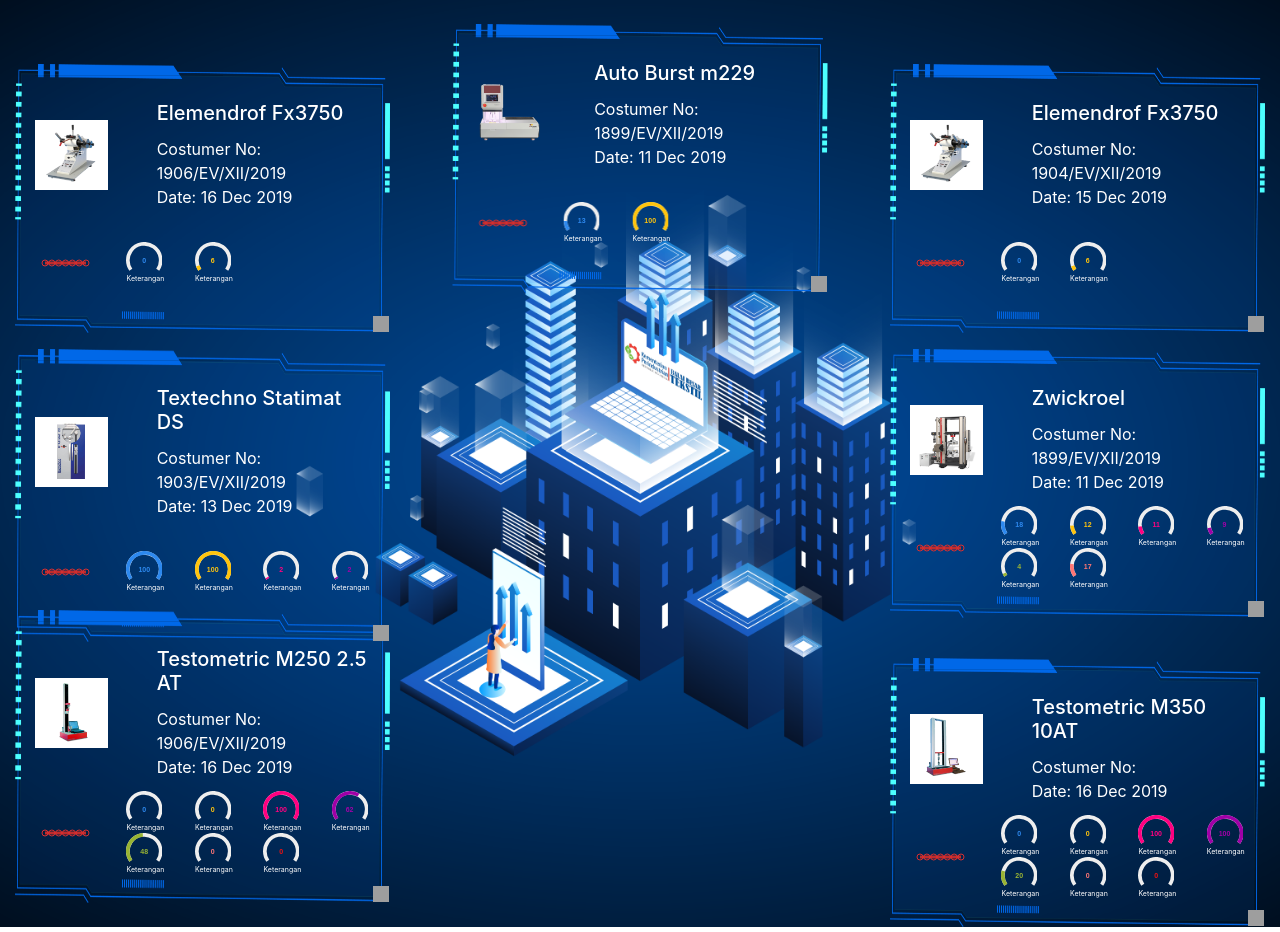
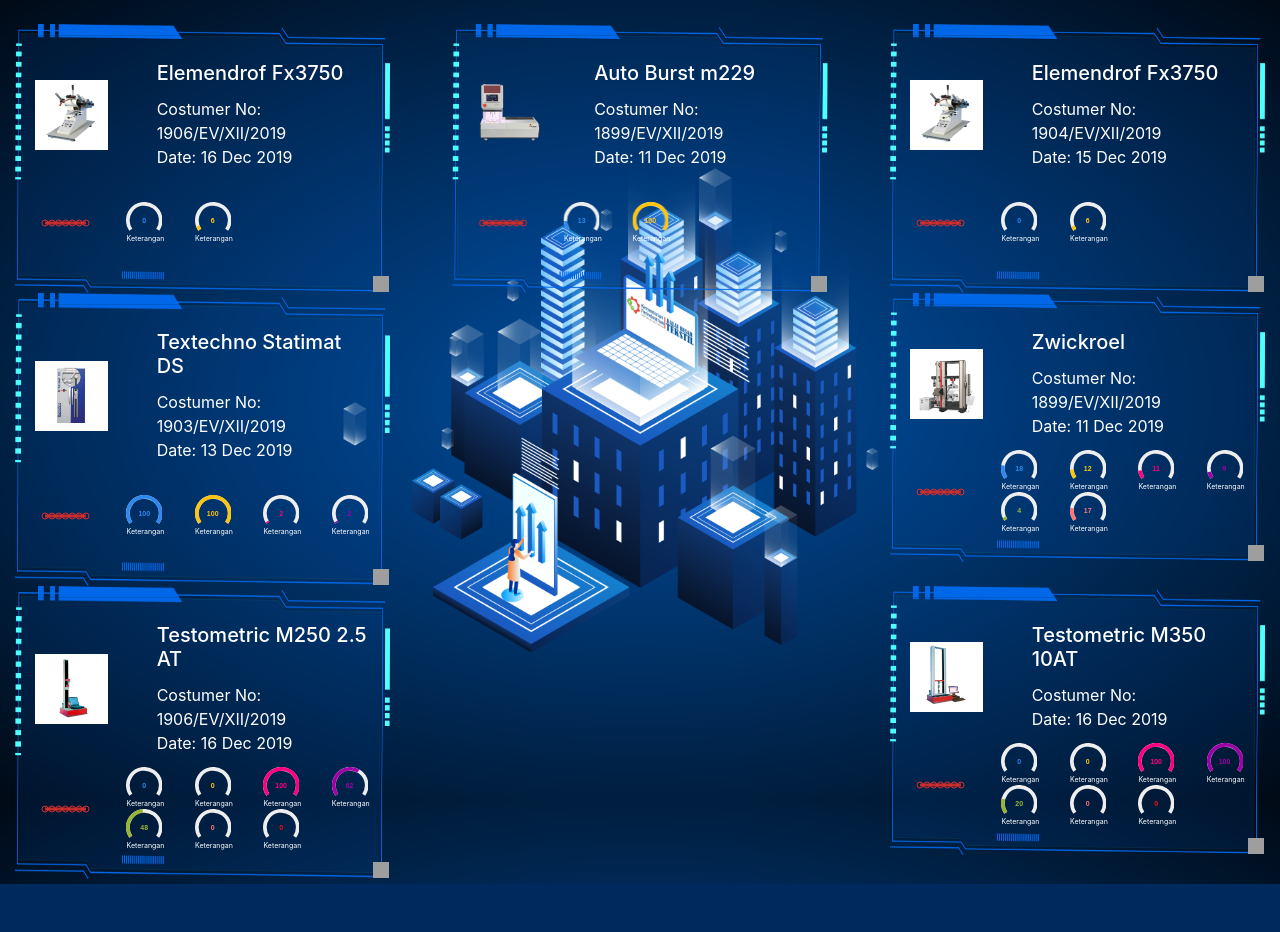
Before and after one commit to habibsyuhada/mesin, a PHP site: page / in a window 1280 px wide. After the commit the page ends 884 px from the top, so only its background shows below. Run offline with PHP 8.4, Linux system fonts and the light colour scheme; data comes from the database, SQL or seed files in the repository; grey boxes are pictures that could not be loaded.

Commit message:
Update fix position and put parallax effect

```diff
--- a/dist/css/style.css
+++ b/dist/css/style.css
@@ -4,10 +4,11 @@ body{
 	background-repeat: no-repeat;
 	background-position: center;
 	color: #fff;
+  background-attachment: fixed;
 }
 .container-fluid{
 	width: 100%;
-	height: 100vh;
+	min-height: 100vh;
 }
 .folder{
 	width: 100%;
--- a/index.php
+++ b/index.php
@@ -89,31 +89,31 @@
 			  	float: both;
 			  }
 			  #folder2{
-			  	top : 5vh;
+			  	/*top : 5vh;*/
 					left: -30%;
 					position: relative;
 			  }
 			  #folder2b{
 			  	float: right;
-			  	top : 5vh;
+			  	/*top : 5vh;*/
 			  	position: relative;
 			  }
 			  #folder3{
-			  	top : -1vh;
+			  	/*top : -1vh;*/
 			  	position: relative;
 			  }
 			  #folder3b{
 			  	float: right;
-			  	top : 5vh;
+			  	/*top : 5vh;*/
 			  	position: relative;
 			  }
 			  #folder4{
-			  	top : 5vh;
+			  	/*top : 5vh;*/
 			  	position: relative;
 			  }
 			  #folder5{
 			  	float: right;
-			  	top : 5vh;
+			  	/*top : 5vh;*/
 			  	position: relative;
 			  }
 			  .clear{
@@ -126,7 +126,7 @@
 		<div class="container-fluid">
 			<br>
 
-			<div id="folder1" class="folder folder-25 card bg-transparent mb-3 d-flex border-0 draggable">
+			<div id="folder1" class="folder folder-25 card bg-transparent d-flex border-0 draggable">
 				<div class="folder-header" >
 			  	<div class="card-header bg-transparent rounded-0 p-2"></div>
 				</div>
@@ -163,7 +163,7 @@
 			  </div>
 			</div>
 
-			<div id="folder2" class="folder folder-25 card bg-transparent mb-3 d-flex border-0 draggable">
+			<div id="folder2" class="folder folder-25 card bg-transparent d-flex border-0 draggable">
 				<div class="folder-header" >
 			  	<div class="card-header bg-transparent rounded-0 p-2"></div>
 				</div>
@@ -200,7 +200,7 @@
 			  </div>
 			</div>
 
-			<div id="folder2b" class="folder folder-25 card bg-transparent mb-3 d-flex border-0 draggable">
+			<div id="folder2b" class="folder folder-25 card bg-transparent d-flex border-0 draggable">
 				<div class="folder-header" >
 			  	<div class="card-header bg-transparent rounded-0 p-2"></div>
 				</div>
@@ -239,7 +239,7 @@
 
 			<div class="clear"></div>
 
-			<div id="folder4" class="folder folder-25 card bg-transparent mb-3 d-flex border-0 draggable">
+			<div id="folder4" class="folder folder-25 card bg-transparent d-flex border-0 draggable">
 				<div class="folder-header">
 			  	<div class="card-header bg-transparent rounded-0 p-2"></div>
 				</div>
@@ -284,7 +284,7 @@
 			  </div>
 			</div>
 
-			<div id="folder5" class="folder folder-25 card bg-transparent mb-3 d-flex border-0 draggable">
+			<div id="folder5" class="folder folder-25 card bg-transparent d-flex border-0 draggable">
 				<div class="folder-header" >
 			  	<div class="card-header bg-transparent rounded-0 p-2"></div>
 				</div>
@@ -365,7 +365,7 @@
 
 			<div class="clear"></div>
 
-			<div id="folder3" class="folder folder-25 card bg-transparent mb-3 d-flex border-0 draggable">
+			<div id="folder3" class="folder folder-25 card bg-transparent d-flex border-0 draggable">
 				<div class="folder-header" >
 			  	<div class="card-header bg-transparent rounded-0 p-2"></div>
 				</div>
@@ -424,7 +424,7 @@
 			  </div>
 			</div>
 
-			<div id="folder3b" class="folder folder-25 card bg-transparent mb-3 d-flex border-0 draggable">
+			<div id="folder3b" class="folder folder-25 card bg-transparent d-flex border-0 draggable">
 				<div class="folder-header" >
 			  	<div class="card-header bg-transparent rounded-0 p-2"></div>
 				</div>
@@ -844,10 +844,10 @@
 
 		$( document ).ready(function() {
 		    $( ".draggable" ).draggable({
-		    	scroll: false,
+		    	// scroll: false,
 		    	cursor: "move",
 		    	handle: ".card-header",
-		    	containment: "parent"
+		    	// containment: "parent"
 		    });
 		    $( ".resizable-1" ).resizable({
 		    	alsoResize: "#folder1"
```
